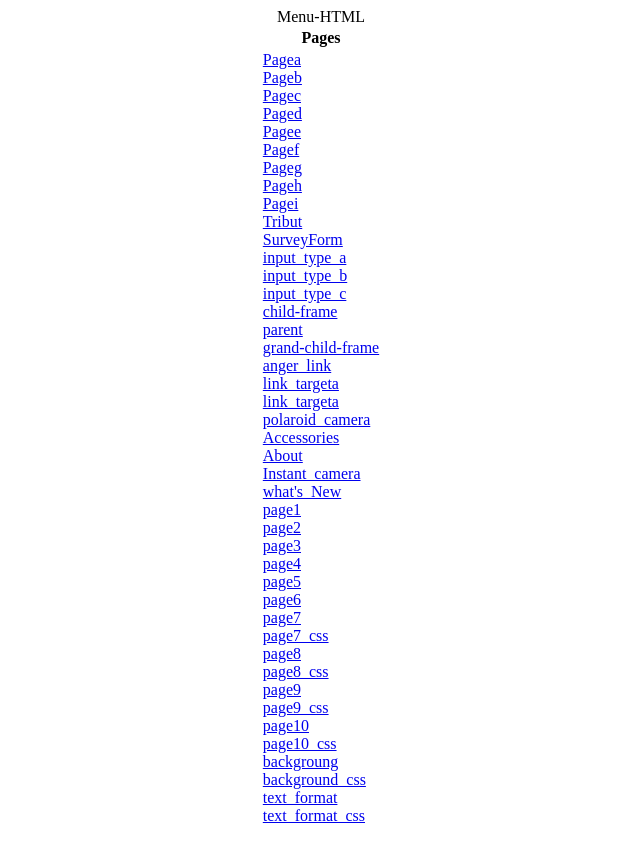
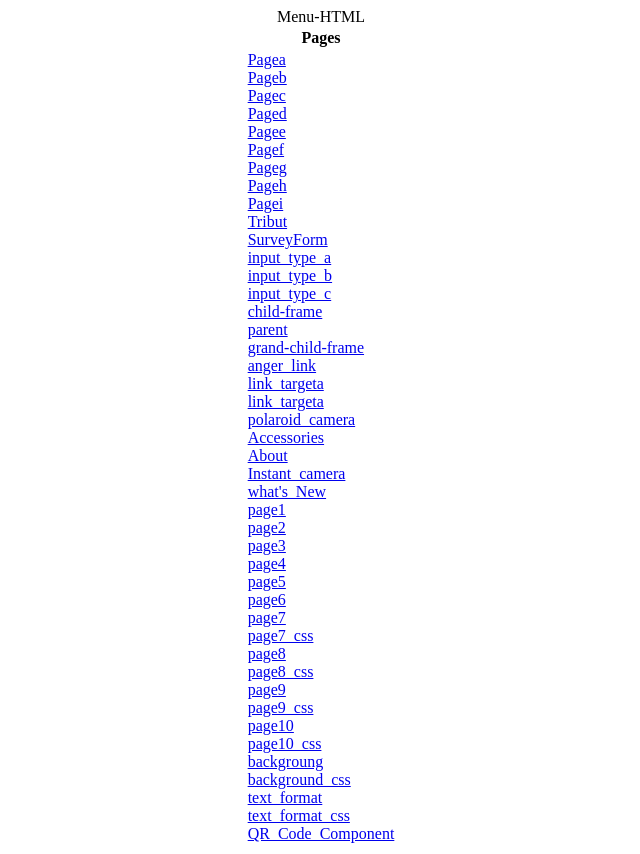
Before and after one commit to SumithraMurugesan/angular_node, a plain HTML site: page index.html in a window 1280 px wide. Shown: the whole page, without its empty margins (319-959 px from the left). Drawn offline with Linux system fonts and the light colour scheme.

Commit message:
new file

```diff
--- a/index.html
+++ b/index.html
@@ -190,6 +190,10 @@
                         <div>
                             <a href="./src/csslessons/format.css">text_format_css</a>
                         </div>
+
+                        <div>
+                            <a href="qr-code-component-main/Front-end-mentor/index.html">QR_Code_Component</a>
+                        </div>
                     </td>
                 </tr>
 
```
